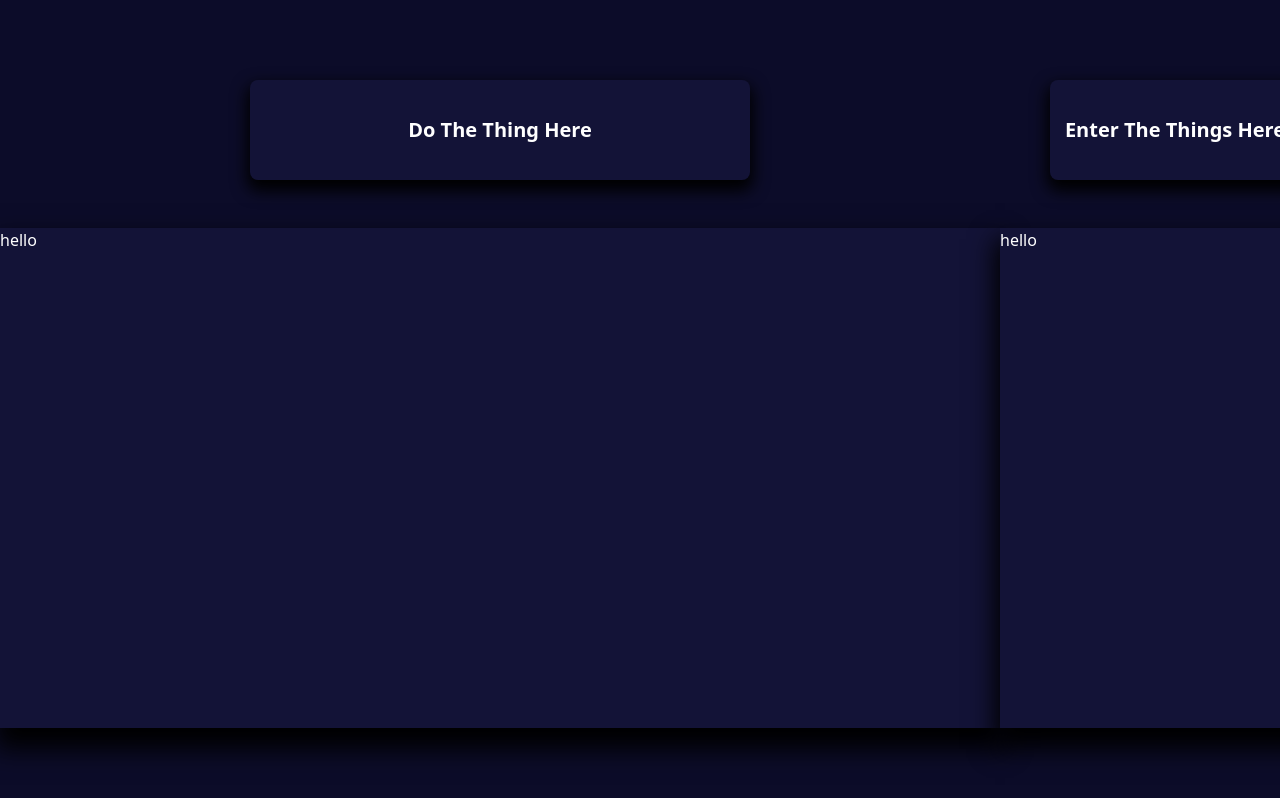
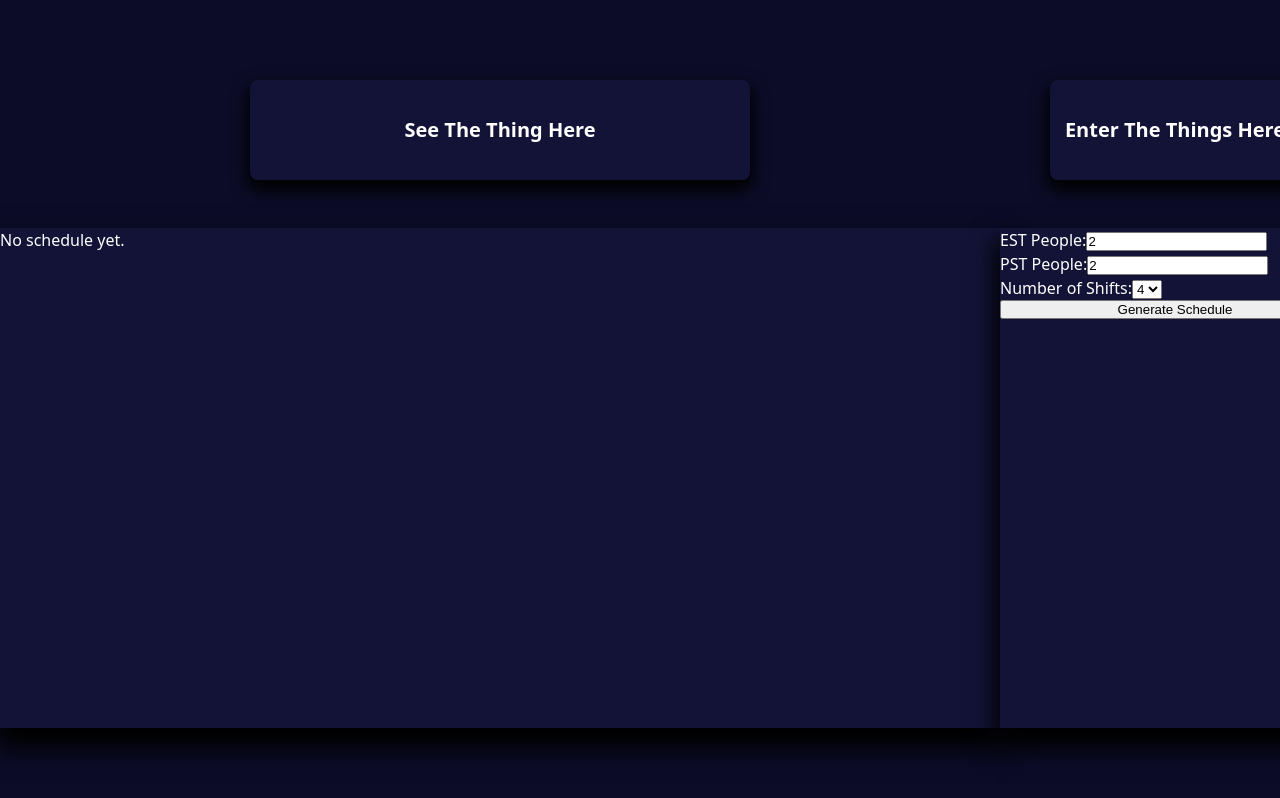
Before and after one commit to thejhp1/calendarshedule, a React (Vite) app in the folder CalendarSchedule/: page / in a window 1280 px wide. Shown: the top 798 px of the page. Built offline with nearby package versions, Linux system fonts and the light colour scheme.

Commit message:
worked on logic

```diff
--- a/CalendarSchedule/src/App.css
+++ b/CalendarSchedule/src/App.css
@@ -1,4 +1,4 @@
-#root {
+.app-container {
   display: flex;
   flex-direction: row;
   justify-content: space-around;
--- a/CalendarSchedule/src/App.jsx
+++ b/CalendarSchedule/src/App.jsx
@@ -1,16 +1,33 @@
-import './App.css'
+import { useState } from "react";
+import "./App.css";
 import Sidebar from "./components/Sidebar/Sidebar";
 import Display from "./components/Display/Display";
+import { generateWeeklySchedule, checkEnoughPeople } from "./components/Sidebar/scheduler";
 
 function App() {
+  const [schedule, setSchedule] = useState(null);
+  const [warningMessage, setWarningMessage] = useState("");
 
+  const handleGenerate = ({ estCount, pstCount, numShifts }) => {
+    if (!checkEnoughPeople(estCount, pstCount, numShifts)) {
+      setWarningMessage(
+        "Not enough people to cover all shifts without repeats. Please add more EST or PST people."
+      );
+      setSchedule(null);
+      return;
+    }
+
+    setWarningMessage("");
+    const newSchedule = generateWeeklySchedule({ estCount, pstCount, numShifts });
+    setSchedule(newSchedule);
+  };
 
   return (
-    <>
-      <Display/>
-      <Sidebar/>
-    </>
-  )
+    <main className="app-container">
+      <Display schedule={schedule} warningMessage={warningMessage} />
+      <Sidebar onGenerateSchedule={handleGenerate} warningMessage={warningMessage} />
+    </main>
+  );
 }
 
-export default App
+export default App;
--- a/CalendarSchedule/src/components/Display/Display.jsx
+++ b/CalendarSchedule/src/components/Display/Display.jsx
@@ -1,19 +1,45 @@
 import "../../styles/components/Display.css";
 
-export default function Sidebar() {
+export default function Display({ schedule, warningMessage }) {
+  if (warningMessage) {
+    return (
+      <section className="display-container">
+        <section className="display-title"><p>See The Thing Here</p></section>
+        <section className="display-content">
+          <div className="warning-message">{warningMessage}</div>
+        </section>
+      </section>
+    );
+  }
 
   return (
     <section className="display-container">
-        <section className="display-title">
-            <p>
-                Do The Thing Here
-            </p>
-        </section>
-        <section className='display-content'>
-            <p>
-                hello
-            </p>
-        </section>
+      <section className="display-title"><p>See The Thing Here</p></section>
+      <section className="display-content">
+        {schedule && schedule.length > 0 ? (
+          schedule.map((day) => (
+            <div className="display-schedule-container" key={day.day}>
+              <h3>{day.day}</h3>
+              <table className="display-schedule-table">
+                <thead>
+                  <tr><th>Shift</th><th>Time</th><th>Assigned</th></tr>
+                </thead>
+                <tbody>
+                  {day.shifts.map((shift) => (
+                    <tr key={shift.shiftNum}>
+                      <td>{shift.shiftNum}</td>
+                      <td>{shift.time}</td>
+                      <td>{shift.assigned.join(", ")}</td>
+                    </tr>
+                  ))}
+                </tbody>
+              </table>
+            </div>
+          ))
+        ) : (
+          <p>No schedule yet.</p>
+        )}
+      </section>
     </section>
-  )
+  );
 }
--- a/CalendarSchedule/src/components/Sidebar/Sidebar.jsx
+++ b/CalendarSchedule/src/components/Sidebar/Sidebar.jsx
@@ -1,21 +1,76 @@
 import "../../styles/components/Sidebar.css";
+import { useState } from "react";
 
-export default function Sidebar() {
+export default function Sidebar({ onGenerateSchedule }) {
+  const [estCount, setEstCount] = useState(2);
+  const [pstCount, setPstCount] = useState(2);
+  const [numShifts, setNumShifts] = useState(4);
+  const [warningMessage, setWarningMessage] = useState("");
+
+  // on submit:
+  const handleSubmit = (e) => {
+    e.preventDefault();
+
+    const est = parseInt(estCount, 10);
+    const pst = parseInt(pstCount, 10);
+    const shifts = parseInt(numShifts, 10);
+
+    onGenerateSchedule({ estCount: est, pstCount: pst, numShifts: shifts });
+  };
 
   return (
     <>
-        <section className="sidebar-container">
-            <section className="sidebar-title">
-                <p>
-                    Enter The Things Here
-                </p>
-            </section>
-            <section className='sidebar-content'>
-                <p>
-                    hello
-                </p>
-            </section>
+      <section className="sidebar-container">
+        <section className="sidebar-title">
+          <p>Enter The Things Here</p>
         </section>
+        <section className="sidebar-content">
+          <form className="scheduler-form" onSubmit={handleSubmit}>
+            <label>
+              EST People:
+              <input
+                type="number"
+                min="0"
+                value={estCount}
+                onChange={(e) => setEstCount(e.target.value)}
+              />
+            </label>
+            <label>
+              PST People:
+              <input
+                type="number"
+                min="0"
+                value={pstCount}
+                onChange={(e) => setPstCount(e.target.value)}
+              />
+            </label>
+            <label>
+              Number of Shifts:
+              <select
+                value={numShifts}
+                onChange={(e) => setNumShifts(e.target.value)}
+              >
+                <option value="3">3</option>
+                <option value="4">4</option>
+              </select>
+            </label>
+            {/* <label>
+              Allow Double Up:
+              <input
+                type="checkbox"
+                checked={allowDoubleUp}
+                onChange={(e) => setAllowDoubleUp(e.target.checked)}
+              />
+            </label> */}
+            <button type="submit" >Generate Schedule</button>
+          </form>
+
+          {/* ✅ Show warning message if exists */}
+          {warningMessage && (
+            <div className="warning-message">{warningMessage}</div>
+          )}
+        </section>
+      </section>
     </>
-  )
+  );
 }
--- /dev/null
+++ b/CalendarSchedule/src/components/Sidebar/scheduler.js
@@ -0,0 +1,114 @@
+// scheduler.js
+
+/**
+ * Generates the daily schedule for one day.
+ * Ensures each person only works ONE shift per day.
+ * Throws an error if there are not enough unique people.
+ */
+export function generateDailySchedule({ estCount, pstCount, numShifts }) {
+  const shiftBlocks = {
+    3: [
+      { start: "9:00AM", end: "12:30PM" },
+      { start: "12:30PM", end: "4:00PM" },
+      { start: "4:00PM", end: "8:00PM" },
+    ],
+    4: [
+      { start: "9:00AM", end: "12:00PM" },
+      { start: "12:00PM", end: "2:30PM" },
+      { start: "2:30PM", end: "5:00PM" },
+      { start: "5:00PM", end: "8:00PM" },
+    ],
+  }[numShifts];
+
+  if (!shiftBlocks) {
+    throw new Error(`Unsupported number of shifts: ${numShifts}`);
+  }
+
+  const estPeople = Array.from({ length: estCount }, (_, i) => `EST_${i + 1}`);
+  const pstPeople = Array.from({ length: pstCount }, (_, i) => `PST_${i + 1}`);
+
+  if (estPeople.length === 0) throw new Error("You must have at least 1 EST person.");
+  if (pstPeople.length === 0) throw new Error("You must have at least 1 PST person.");
+
+  const assignedPeople = new Set();
+  const shifts = [];
+
+  for (let i = 0; i < shiftBlocks.length; i++) {
+    let available;
+
+    if (i === 0) {
+      // First shift: EST only
+      available = estPeople.filter((p) => !assignedPeople.has(p));
+    } else if (i === shiftBlocks.length - 1) {
+      // Last shift: PST only
+      available = pstPeople.filter((p) => !assignedPeople.has(p));
+    } else {
+      // Middle shifts: EST or PST, but reserve PST people for last shift
+      // Calculate how many PST people remain unassigned:
+      const pstAssignedCount = Array.from(assignedPeople).filter((p) => p.startsWith("PST_")).length;
+      const pstRemaining = pstPeople.length - pstAssignedCount;
+
+      // If only one PST person remains and last shift not assigned, do not assign PST in middle shift
+      if (pstRemaining <= 1) {
+        available = estPeople.filter((p) => !assignedPeople.has(p));
+      } else {
+        available = [...estPeople, ...pstPeople].filter((p) => !assignedPeople.has(p));
+      }
+    }
+
+    console.log(`Shift ${i + 1} available people:`, available);
+
+    if (available.length === 0) {
+      throw new Error(
+        `Not enough unique people left for shift ${i + 1}. Try adding more people!`
+      );
+    }
+
+    const person = available[Math.floor(Math.random() * available.length)];
+    assignedPeople.add(person);
+
+    shifts.push({
+      shiftNum: i + 1,
+      time: `${shiftBlocks[i].start} - ${shiftBlocks[i].end}`,
+      assigned: [person],
+    });
+  }
+
+  return shifts;
+}
+
+/**
+ * Generates a full Monday–Friday schedule.
+ * Each day is independent but all use the same input constraints.
+ */
+export function generateWeeklySchedule(inputs) {
+  const days = ["Monday", "Tuesday", "Wednesday", "Thursday", "Friday"];
+
+  return days.map((day) => ({
+    day,
+    shifts: generateDailySchedule(inputs),
+  }));
+}
+
+/**
+ * Checks if you have enough unique people to cover the shifts
+ * without forcing double-ups.
+ *
+ * @returns {boolean} true = enough, false = not enough
+ */
+export function checkEnoughPeople(estCount, pstCount, numShifts) {
+  if (estCount < 1 || pstCount < 1) return false;
+
+  const estOnlyShifts = 1; // first shift
+  const pstOnlyShifts = 1; // last shift
+  const middleShifts = numShifts - 2;
+
+  // Split middle shifts roughly evenly between EST and PST
+  const estMiddleNeeded = Math.ceil(middleShifts / 2);
+  const pstMiddleNeeded = Math.floor(middleShifts / 2);
+
+  const estNeeded = estOnlyShifts + estMiddleNeeded;
+  const pstNeeded = pstOnlyShifts + pstMiddleNeeded;
+
+  return estCount >= estNeeded && pstCount >= pstNeeded;
+}
--- a/CalendarSchedule/src/styles/components/Display.css
+++ b/CalendarSchedule/src/styles/components/Display.css
@@ -18,6 +18,9 @@
 
 
 .display-content {
+    display: flex;
+    flex-direction: row;
+    justify-content: space-between;
     background-color: #131337;
     height: 500px;
     width: 1000px;
@@ -25,15 +28,29 @@
     box-shadow: 0 1rem 1.5rem 5px rgb(0, 0, 0);
 }
 
+.display-schedule-container {
+    padding: 2rem;
+}
+
+.display-schedule-table td, .display-schedule-container h3 {
+    text-align: center;
+    font-size: 20px;
+    margin-bottom: 1rem;
+}
+
 @media (min-width: 1600px)
         and (max-width: 2199px) {
         .display-content {
             width: 1200px;
         }
+        .display-schedule-table td, .display-schedule-container h3 {
+            text-align: center;
+            font-size: 15px;
+        }
     }
 
 @media (min-width: 2200px) {
         .display-content {
-            width: 1600px;
+            width: 1800px;
         }
     }
--- a/CalendarSchedule/src/styles/components/Sidebar.css
+++ b/CalendarSchedule/src/styles/components/Sidebar.css
@@ -23,3 +23,14 @@
     margin-top: 3rem;
     box-shadow: 0 1rem 1.5rem 5px rgb(0, 0, 0);
 }
+
+.scheduler-form {
+    display: flex;
+    flex-direction: column;
+}
+
+.warning-message {
+  margin-top: 1rem;
+  color: #ec7087;
+  font-weight: bold;
+}
```
